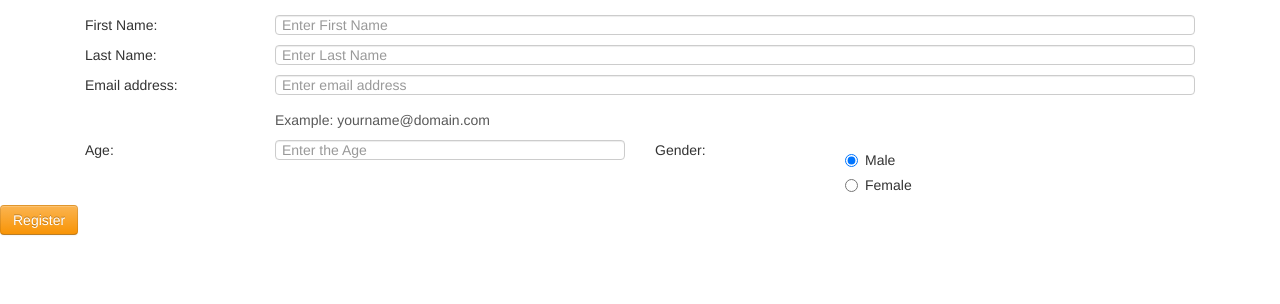
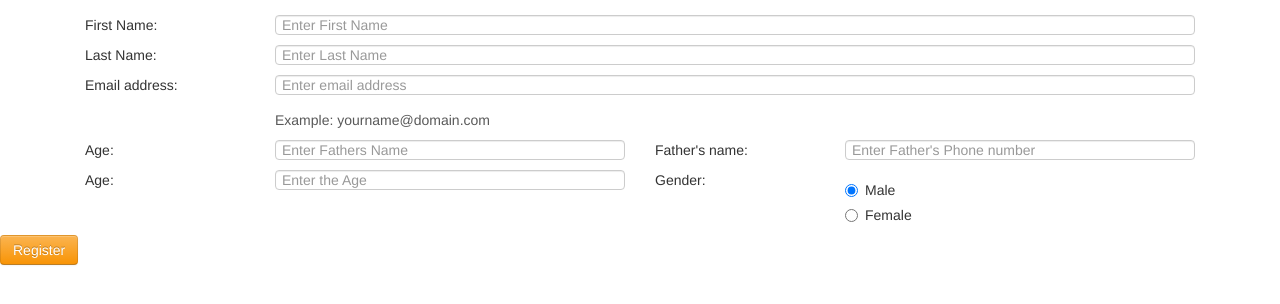
Before and after one commit to samjiks/TeamManagement, a PHP site: page /revolutionary/create.php in a window 1280 px wide. Shown: the top 304 px of the page. Run offline with PHP 8.4, Linux system fonts and the light colour scheme.

Commit message:
Sorting done

```diff
--- a/create.php
+++ b/create.php
@@ -18,6 +18,8 @@ include_once('dbconnect.php');
 		$last_name = $_POST['lastname'];
 		$emailaddress = $_POST['emailaddress'];
 		$age = $_POST['age'];
+		$fathersname = $_POST['fathersname'];
+		$fatherphonenumber = $_POST['fatherphonenumber'];
 
 
 	if(empty($first_name)){
@@ -150,6 +152,24 @@ include_once('dbconnect.php');
         Age:
       </label>
       <div class="col-md-4">
+        <input type="text" class="form-control" id="age" name="fathersname" value="<?php echo isset($_POST['fathersname']) ? $_POST['fathersname'] : '' ?>" placeholder="Enter Fathers Name">
+      </div>
+    </div>
+
+	<div class="form-group">
+      <label for="age" class="col-md-2">
+        Father's name:
+      </label>
+      <div class="col-md-4">
+        <input type="text" class="form-control" id="fatherphonenumber" name="fatherphonenumber" value="<?php echo isset($_POST['fathersphonenumber']) ? $_POST['fatherphonenumber'] : '' ?>" placeholder="Enter Father's Phone number">
+      </div>
+    </div>
+
+	<div class="form-group">
+      <label for="age" class="col-md-2">
+        Age:
+      </label>
+      <div class="col-md-4">
         <input type="text" class="form-control" id="age" name="age" value="<?php echo isset($_POST['age']) ? $_POST['age'] : '' ?>" placeholder="Enter the Age">
       </div>
     </div>
--- a/fetch_pages.php
+++ b/fetch_pages.php
@@ -25,7 +25,7 @@ if(!is_numeric($page_number)){die('Invalid page number!');}
 $position = ($page_number * $item_per_page);
 
 //Limit our results within a specified range.
-$results = mysql_query("SELECT * FROM registration_table r LEFT JOIN team_table t ON r.team_id = t.team_id order by assignedteam DESC LIMIT $position, $item_per_page", $link);
+$results = mysql_query("SELECT * FROM registration_table r LEFT JOIN team_table t ON r.team_id = t.team_id order by firstname ASC LIMIT $position, $item_per_page", $link);
 
 //output results from database
 	$array = array();
--- a/index.php
+++ b/index.php
@@ -1,6 +1,3 @@
-<?php
-
-include
 
 <!DOCTYPE html>
 <html lang="en">
--- a/sendmail.php
+++ b/sendmail.php
@@ -82,11 +82,10 @@
 	ini_set("SMTP","aspmx.l.google.com");
 
 		while($row = mysql_fetch_array($result)){
-			try{
+
 			mail($row['emailaddress'],$subject,"Dear ".$row['firstname']." ".$row['lastname'].",\n\n $message \n\nThanks and Regards\n$from");
-			}catch(
+
 		}
-	echo "Message has
 	}
 ?>
 
--- a/view.php
+++ b/view.php
@@ -52,7 +52,7 @@ echo "Welcome, " . $_SESSION["username"];
 include_once('dbconnect.php');
 
 
-		$result = mysql_query("SELECT * FROM registration_table", $link);
+		$result = mysql_query("SELECT * FROM registration_table order by firstname", $link);
 		$result_count = mysql_query("SELECT count(*) from registration_table", $link);
 
 		$get_total_rows  = mysql_fetch_array($result_count);
```
